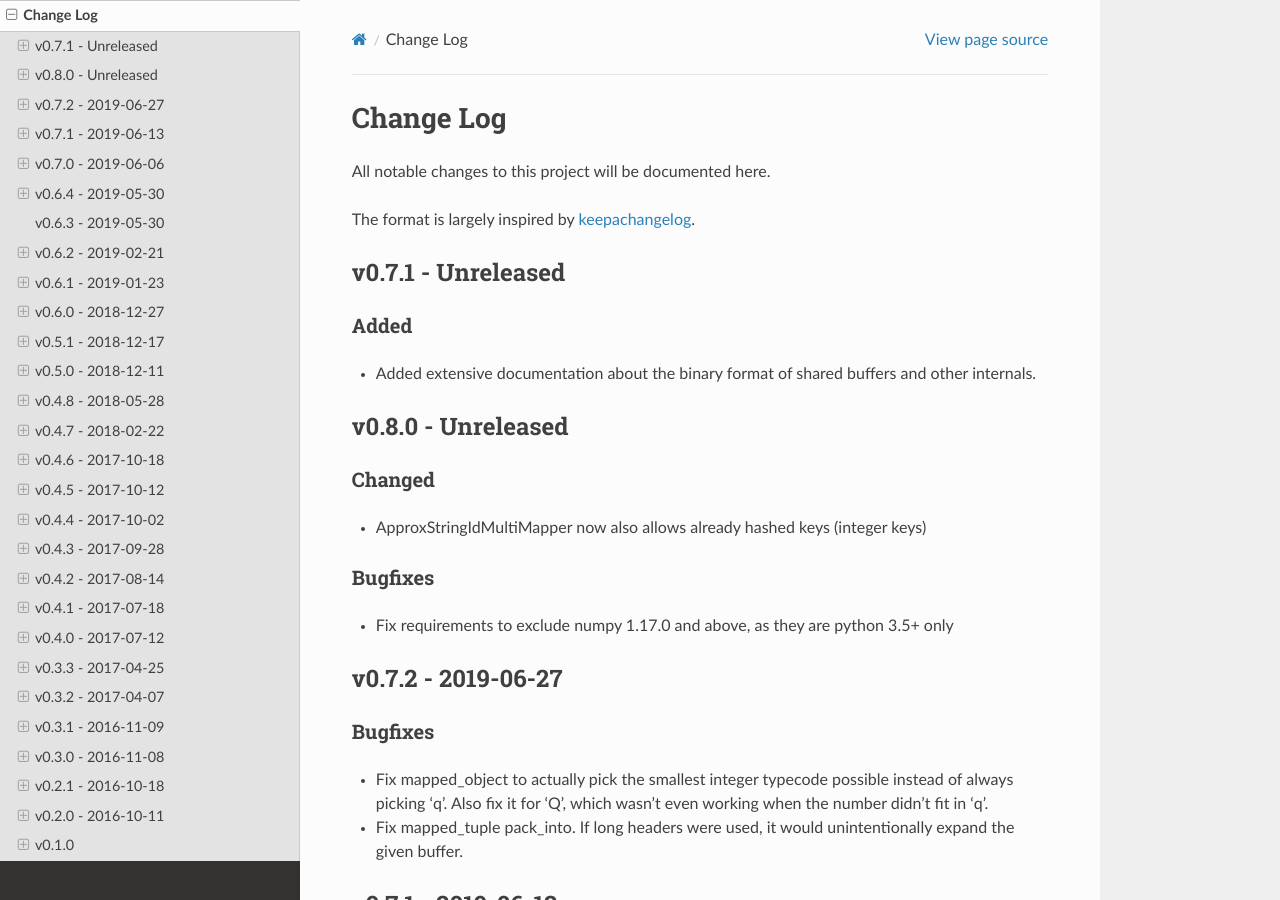
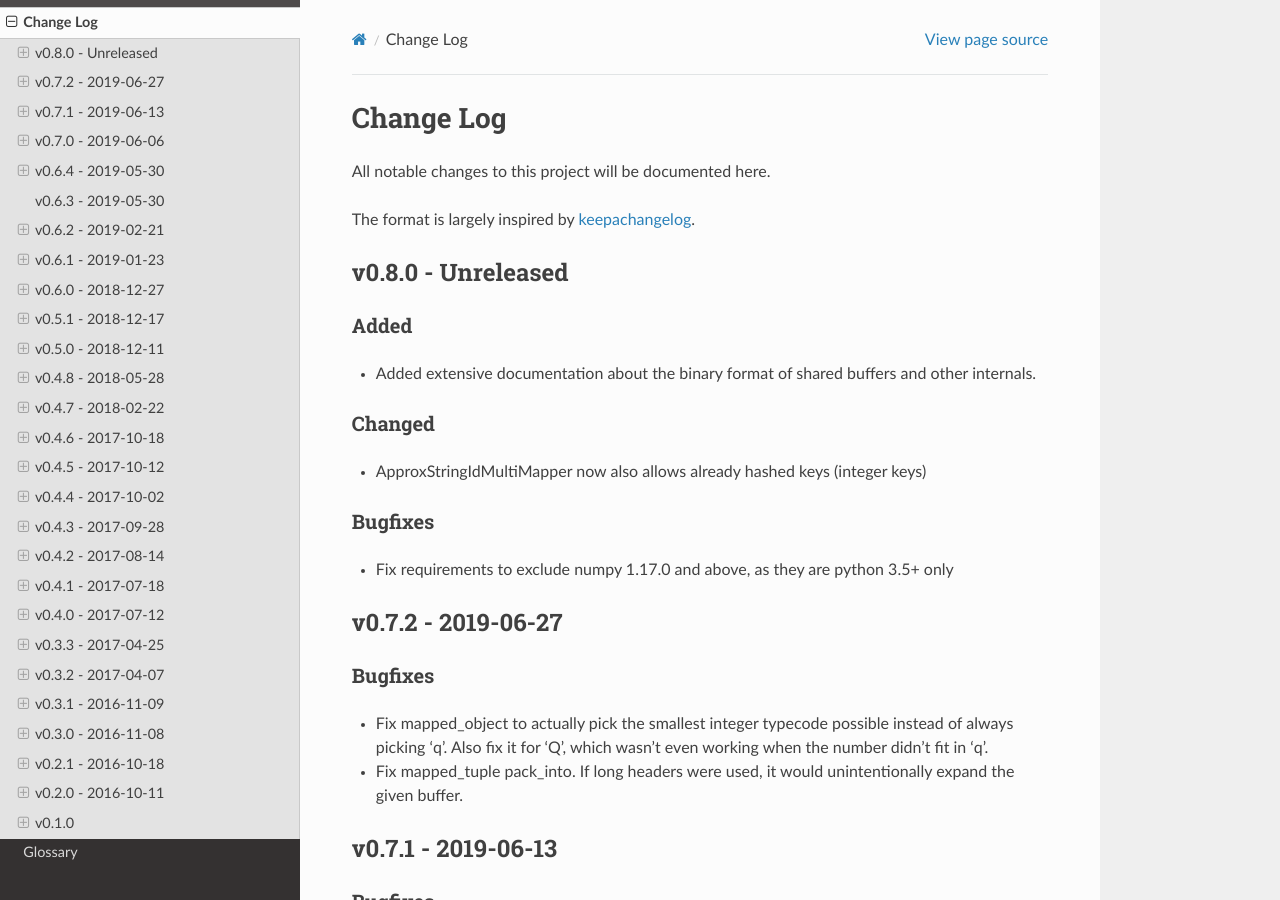
Before and after one commit to jampp/sharedbuffers, a Sphinx documentation site: the page built from doc/source/CHANGELOG.rst, in a window 1280 px wide and 900 px high. Built offline with Sphinx 7.4.7 and the Read the Docs theme 2.0.0, drawn with Linux system fonts in a browser that asks for light colours.

Commit message:
Fix changelog merge

```diff
--- a/doc/source/CHANGELOG.rst
+++ b/doc/source/CHANGELOG.rst
@@ -5,7 +5,7 @@ All notable changes to this project will be documented here.
 
 The format is largely inspired by keepachangelog_.
 
-v0.7.1 - Unreleased
+v0.8.0 - Unreleased
 ===================
 
 Added
@@ -13,9 +13,6 @@ Added
 
 - Added extensive documentation about the binary format of
   shared buffers and other internals.
-
-v0.8.0 - Unreleased
-===================
 
 Changed
 -------
```
